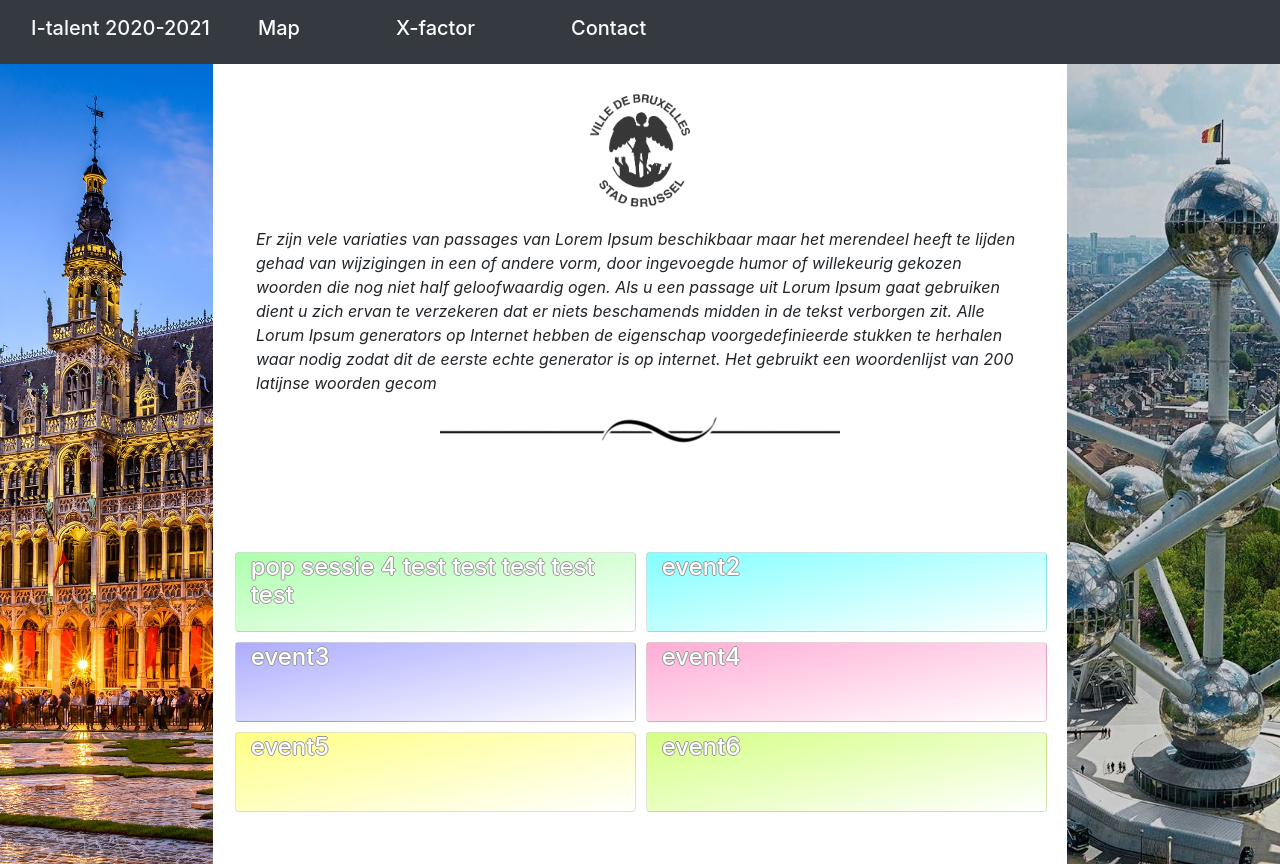
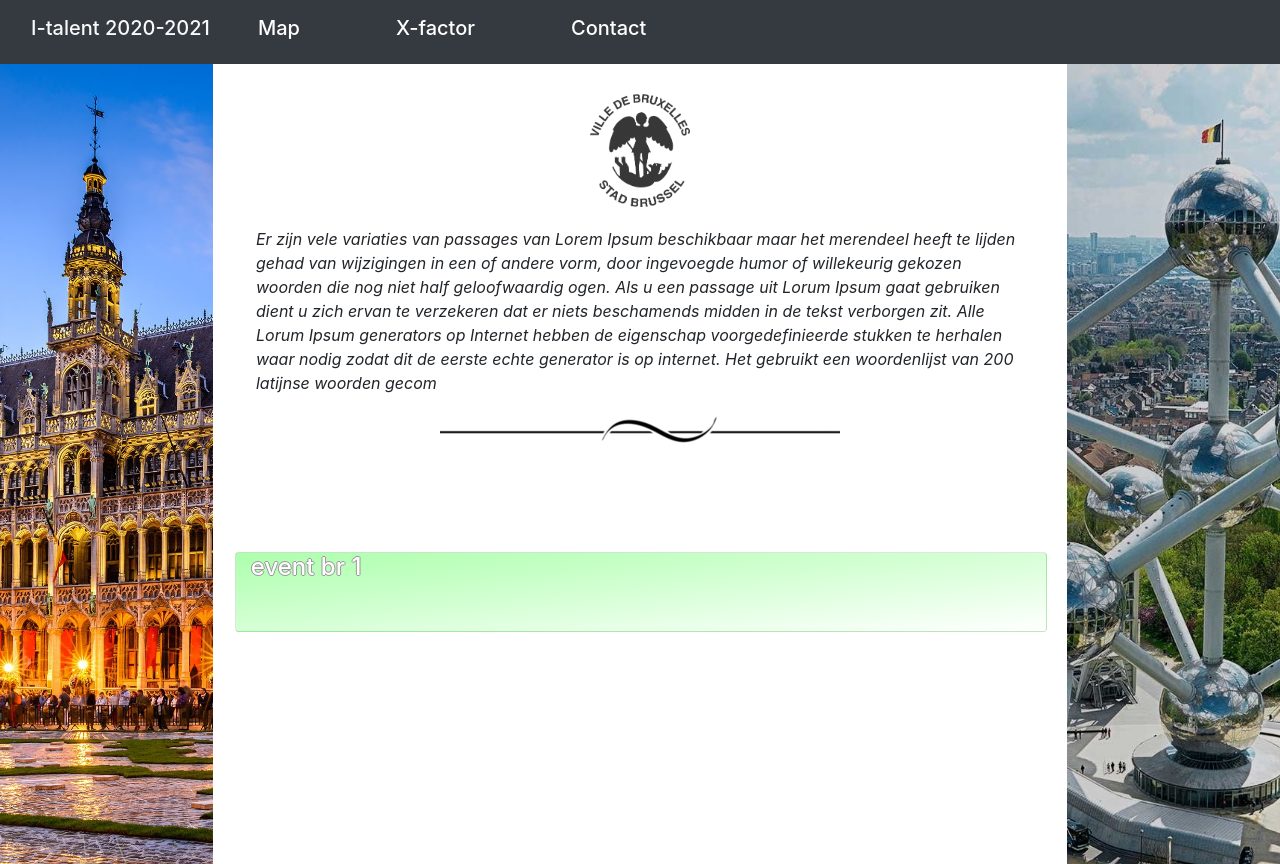
Before and after one commit to MikailMercan1/italent_Mikail_Mercan, an Angular app: page /map/Brussels in a window 1280 px wide. Built offline with nearby package versions, Linux system fonts and the light colour scheme.

Commit message:
progress

```diff
--- a/src/app/belgium-map/belgium-map.component.ts
+++ b/src/app/belgium-map/belgium-map.component.ts
@@ -27,8 +27,8 @@ export class BelgiumMapComponent implements OnInit {
   //first x, then y coordinate
   places = [
      {coordinates: [335,180], name: 'Brussels', color: 'black', events: ["De Warmste Hackathon"]},
-     {coordinates: [490,143], name: 'Hasselt', color: 'red', events: ["evmfksdlkfmskfskdent 1dfsmlkf", "evesdmlfksmdlfmsdt2 fdssf", "esdfsdfsdfvent3"]},
-     {coordinates: [483,184], name: 'Sint-Truiden', color: 'blue', events: ["evmfksdlkfmskfskdent 1dfsmlkf", "evesdmlfksmdlfmsdt2 fdssf", "esdfsdfsdfvent3"]}
+     {coordinates: [490,143], name: 'Hasselt', color: 'red', events: ["Projectweek 2019-2020", "Machine learning", "Firebase", "Brein aan het werk, niet storen!", "POPping", "Low code", "Blockchain (deel 1)", "Blockchain (deel 2)"]},
+     {coordinates: [483,184], name: 'Sint-Truiden', color: 'blue', events: ["Op weg naar 5G", "Uitdagingen in de wereld van e-forensics & cybercrime", "Google Hash Code 2021"]}
    ];
 
   constructor(private router: Router) {
@@ -87,7 +87,7 @@ export class BelgiumMapComponent implements OnInit {
         //Set onclick event
         sintTruidenCircle.addEventListener("click", (e:Event) => this.goToDetailPage("map/" + this.places[2].name));
         //Set mouseover event
-        sintTruidenCircle.addEventListener("mouseover", (e:Event) => this.displayInfo(this.places[0].events));
+        sintTruidenCircle.addEventListener("mouseover", (e:Event) => this.displayInfo(this.places[2].events));
         //Set mouseout event
         sintTruidenCircle.addEventListener("mouseout", (e:Event) => this.removeInfo());
 
--- a/src/app/brussels-detail/brussels-detail.component.html
+++ b/src/app/brussels-detail/brussels-detail.component.html
@@ -21,25 +21,6 @@
                         <div class="col-sm card text-white h4"  id="card0">
 
                         </div>
-                        <div class="col-sm card text-white h4" id="card1">
-
-                        </div>
-                    </div>
-                    <div class="row center-cards">
-                        <div class="col-sm card text-white h4" id="card2">
-
-                        </div>
-                        <div class="col-sm card text-white h4" id="card3">
-
-                        </div>
-                    </div>
-                    <div class="row center-cards">
-                        <div class="col-sm card text-white h4" id="card4">
-
-                        </div>
-                        <div class="col-sm card text-white h4" id="card5">
-
-                        </div>
                     </div>
                 </div>
             </div>
--- a/src/app/brussels-detail/brussels-detail.component.ts
+++ b/src/app/brussels-detail/brussels-detail.component.ts
@@ -1,4 +1,7 @@
 import { Component, OnInit } from '@angular/core';
+import * as jsonData from '../../assets/data-events/events.json';
+import { DataService } from '../data.service';
+import { Router } from '@angular/router';
 
 @Component({
   selector: 'app-brussels-detail',
@@ -7,13 +10,21 @@ import { Component, OnInit } from '@angular/core';
 })
 export class BrusselsDetailComponent implements OnInit {
 
-  events = [["pop sessie 4 test test test test test", "#99ff99"], ["event2", "#66ffff"], ["event3", "#9999ff"], ["event4", "#ff99cc"], ["event5", "#ffff66 "], ["event6", "#ccff66"]]
+  products = (jsonData as any).default;
 
-  constructor() { }
+  colors = ["#99ff99", "#66ffff", "#9999ff", "#ff99cc", "#ffff66 ", "#ccff66"]
+  events = []
+
+  constructor(private router: Router, private dataService: DataService) { }
 
   ngOnInit(): void {
     document.getElementById('banner2').style.backgroundImage = "url('../../assets/images/br_banner_2.jpg')";
     document.getElementById('banner1').style.backgroundImage = "url('../../assets/images/br_banner_1.jpg')" ;
+    for (let activity of this.products) {
+      if(activity.location == "Brussel"){
+        this.events.push(activity.name)
+      }
+    }
     this.createPage();
   }
 
@@ -21,15 +32,16 @@ export class BrusselsDetailComponent implements OnInit {
     for (let i = 0; i <this.events.length; i++){
       var id = "card" + i;
       console.log(id)
-      document.getElementById(id).style.background =  "linear-gradient(to bottom right, " + this.events[i][1] + ", #ffffff 100%)";
-      document.getElementById(id).addEventListener("click", (e:Event) => this.openEvent(this.events[i][0]));
-      document.getElementById(id).innerHTML = this.events[i][0];
+      document.getElementById(id).style.background =  "linear-gradient(to bottom right, " + this.colors[i] + ", #ffffff 100%)";
+      document.getElementById(id).addEventListener("click", (e:Event) => this.openEvent(this.events[i]));
+      document.getElementById(id).innerHTML = this.events[i];
     }
   }
 
 
   openEvent(event: string){
-    console.log(event)
+    this.dataService.data = event
+    this.router.navigate(['/event'])
   }
 
 }
--- a/src/app/event/event.component.ts
+++ b/src/app/event/event.component.ts
@@ -10,25 +10,30 @@ import * as jsonData from '../../assets/data-events/events.json';
 export class EventComponent implements OnInit {
 
   data: string;
-  events = ["event1", "event2", "event3"]
+  products: any = (jsonData as any).default;
 
-  products: any = (jsonData as any).default;
   title: string;
   text: string;
   images: string;
   photos= "";
+  itemIsFound = false;
 
   constructor(private dataService: DataService) { }
 
   ngOnInit(): void {
+
     this.data = this.dataService.data;
     this.dataService.data = undefined;
-    const index = this.events.indexOf(this.data);
-    if(index > -1){
-      console.log()
-      this.title = this.products[index].name;
-      this.text = this.products[index].text;
-      this.images = this.products[index].images;
+    for (let activity of this.products){
+      if(activity.name == this.data){
+        this.title = activity.name;
+        this.text = activity.text;
+        this.images = activity.images;
+        this.itemIsFound = true;
+      }
+    }
+
+    if(this.itemIsFound){
       var imagesArray = this.images.split(",")
       if(imagesArray.length > 0){
 
@@ -37,7 +42,7 @@ export class EventComponent implements OnInit {
         this.photos = "Photo's"
       }
     } else {
-      this.title = "Something went wrong."
+      this.title = "Something went wrong"
     }
 
   }
--- a/src/app/hasselt-detail/hasselt-detail.component.css
+++ b/src/app/hasselt-detail/hasselt-detail.component.css
@@ -2,6 +2,7 @@
     margin: 5px;
     opacity: 0.8;
     height: 80px;
+    max-width: 48%;
     text-shadow: 1px 0 0 grey, 0 -1px 0 grey, 0 1px 0 grey, -1px 0 0 grey;
 }
 
--- a/src/app/hasselt-detail/hasselt-detail.component.ts
+++ b/src/app/hasselt-detail/hasselt-detail.component.ts
@@ -1,4 +1,7 @@
 import { Component, OnInit } from '@angular/core';
+import * as jsonData from '../../assets/data-events/events.json';
+import { DataService } from '../data.service';
+import { Router } from '@angular/router';
 
 @Component({
   selector: 'app-hasselt-detail',
@@ -7,13 +10,21 @@ import { Component, OnInit } from '@angular/core';
 })
 export class HasseltDetailComponent implements OnInit {
 
-  events = [["pop sessie 4 test test test test test", "#99ff99"], ["event2", "#66ffff"], ["event3", "#9999ff"], ["event4", "#ff99cc"], ["event5", "#ffff66 "], ["event6", "#ccff66"]]
+  products = (jsonData as any).default;
 
-  constructor() { }
+  colors = ["#99ff99", "#66ffff", "#9999ff", "#ff99cc", "#ffff66 ", "#ccff66"]
+  events = []
+
+  constructor(private router: Router, private dataService: DataService) { }
 
   ngOnInit(): void {
     document.getElementById('banner1').style.backgroundImage = "url('../../assets/images/ha_banner_2.jpg')";
     document.getElementById('banner2').style.backgroundImage = "url('../../assets/images/ha_banner_1.png')" ;
+    for (let activity of this.products) {
+      if(activity.location == "Hasselt"){
+        this.events.push(activity.name)
+      }
+    }
     this.createPage();
   }
 
@@ -21,15 +32,16 @@ export class HasseltDetailComponent implements OnInit {
     for (let i = 0; i <this.events.length; i++){
       var id = "card" + i;
       console.log(id)
-      document.getElementById(id).style.background =  "linear-gradient(to bottom right, " + this.events[i][1] + ", #ffffff 100%)";
-      document.getElementById(id).addEventListener("click", (e:Event) => this.openEvent(this.events[i][0]));
-      document.getElementById(id).innerHTML = this.events[i][0];
+      document.getElementById(id).style.background =  "linear-gradient(to bottom right, " + this.colors[i] + ", #ffffff 100%)";
+      document.getElementById(id).addEventListener("click", (e:Event) => this.openEvent(this.events[i]));
+      document.getElementById(id).innerHTML = this.events[i];
     }
   }
 
 
   openEvent(event: string){
-    console.log(event)
+    this.dataService.data = event
+    this.router.navigate(['/event'])
   }
 
 }
--- a/src/app/sint-truiden-detail/sint-truiden-detail.component.css
+++ b/src/app/sint-truiden-detail/sint-truiden-detail.component.css
@@ -2,6 +2,7 @@
     margin: 5px;
     opacity: 0.8;
     height: 80px;
+    max-width: 48%;
     text-shadow: 1px 0 0 grey, 0 -1px 0 grey, 0 1px 0 grey, -1px 0 0 grey;
 }
 
--- a/src/app/sint-truiden-detail/sint-truiden-detail.component.ts
+++ b/src/app/sint-truiden-detail/sint-truiden-detail.component.ts
@@ -1,6 +1,7 @@
 import { Component, OnInit } from '@angular/core';
 import { DataService } from '../data.service';
 import { Router } from '@angular/router';
+import * as jsonData from '../../assets/data-events/events.json';
 
 @Component({
   selector: 'app-sint-truiden-detail',
@@ -9,13 +10,24 @@ import { Router } from '@angular/router';
 })
 export class SintTruidenDetailComponent implements OnInit {
 
-  events = [["pop sessie 4 test test test test test", "#99ff99"], ["event2", "#66ffff"], ["event3", "#9999ff"], ["event4", "#ff99cc"], ["event5", "#ffff66 "], ["event6", "#ccff66"]]
+
+  products = (jsonData as any).default;
+
+  colors = ["#99ff99", "#66ffff", "#9999ff", "#ff99cc", "#ffff66 ", "#ccff66"]
+  events = []
 
   constructor(private router: Router, private dataService: DataService) { }
 
   ngOnInit(): void {
     document.getElementById('banner1').style.backgroundImage = "url('../../assets/images/st_banner_2.jpg')";
     document.getElementById('banner2').style.backgroundImage = "url('../../assets/images/st_banner_1.jpg')" ;
+    for (let activity of this.products) {
+      if(activity.location == "Sint-Truiden"){
+        this.events.push(activity.name)
+      }
+    }
+
+    console.log(this.events)
     this.createPage();
 
   }
@@ -24,9 +36,9 @@ export class SintTruidenDetailComponent implements OnInit {
     for (let i = 0; i <this.events.length; i++){
       var id = "card" + i;
       console.log(id)
-      document.getElementById(id).style.background =  "linear-gradient(to bottom right, " + this.events[i][1] + ", #ffffff 100%)";
-      document.getElementById(id).addEventListener("click", (e:Event) => this.openEvent(this.events[i][0]));
-      document.getElementById(id).innerHTML = this.events[i][0];
+      document.getElementById(id).style.background =  "linear-gradient(to bottom right, " + this.colors[i] + ", #ffffff 100%)";
+      document.getElementById(id).addEventListener("click", (e:Event) => this.openEvent(this.events[i]));
+      document.getElementById(id).innerHTML = this.events[i];
     }
   }
 
--- a/src/assets/data-events/events.json
+++ b/src/assets/data-events/events.json
@@ -1,20 +1,52 @@
 [
     {
+        "id": 0,
+        "name": "event st 1",
+        "location": "Sint-Truiden",
+        "text": "tekst van projectweek",
+        "images": "filler.png"
+    },
+    {
         "id": 1,
-        "name": "event1",
-        "text": "lfmsd,f",
+        "name": "event st 2",
+        "location": "Sint-Truiden",
+        "text": "",
         "images": "filler.png"
     },
     {
         "id": 2,
-        "name": "event2",
-        "text": "Donderdag 25 februari 2021 om half zeven s ’avonds vond de jaarlijkse editie van Google’s codeerwedstrijd, Hash Code plaats. Deelnemers krijgen een technisch probleem voorgeschoteld waarvoor ze iets minder dan 4 uur de tijd krijgen om het op te lossen. Dit is een online gebeuren, sinds iedereen ter wereld de optie heeft om mee te doen. Wel werden hubs georganiseerd. Een hub is een overkoepelende groep waar je je als team bij kan aansluiten. Elke hub had eveneens een apart scorebord. \n Ik vormde samen met medestudent Tibo Tips een team om aan deze competitie mee te doen, onder teamnaam “PXL_team_8”. Ook hebben we ons team aangesloten aan Info Support BE hub. Deze bood toegang tot een virtuele ruimte via “gather town”. Via deze website kan je een karakter bewegen door een virtuele zaal, in combinatie met het gebruik van camera en microfoon (is dit goed). In deze zaal is het mogelijk om met verschillende objecten te interageren. Zo kan een team aan een tafel gaan zitten, waardoor teamleden enkel nog verstaanbaar zijn. Dit was een leuk initiatief van de hub organisatoren om verschillende teams samen te brengen tijdens de hackathon. ",
-        "images": "filler.png"
+        "name": "event st 3",
+        "location": "Sint-Truiden",
+        "text": "",
+        "images": "test.png, test2.png"
     },
     {
         "id": 3,
-        "name": "event3",
-        "text": "<i>ITALICS KIJK CODE HIER</i> 25 februari 2021 om half zeven s ’avonds vond de jaarlijkse editie van Google’s codeerwedstrijd, Hash Code plaats. Deelnemers krijgen een technisch probleem voorgeschoteld waarvoor ze iets minder dan 4 uur de tijd krijgen om het op te lossen. Dit is een online gebeuren, sinds iedereen ter wereld de optie heeft om mee te doen. Wel werden hubs georganiseerd. Een hub is een overkoepelende groep waar je je als team bij kan aansluiten. Elke hub had eveneens een apart scorebord.  <br><br> Ik vormde samen met medestudent Tibo Tips een team om aan deze competitie mee te doen, onder teamnaam “PXL_team_8”. Ook hebben we ons team aangesloten aan Info Support BE hub. Deze bood toegang tot een virtuele ruimte via “gather town”. Via deze website kan je een karakter bewegen door een virtuele zaal, in combinatie met het gebruik van camera en microfoon (is dit goed). In deze zaal is het mogelijk om met verschillende objecten te interageren. Zo kan een team aan een tafel gaan zitten, waardoor teamleden enkel nog verstaanbaar zijn. Dit was een leuk initiatief van de hub organisatoren om verschillende teams samen te brengen tijdens de hackathon. ",
+        "name": "event ha 1",
+        "location": "Hasselt",
+        "text": "",
+        "images": "test.png, test2.png"
+    },
+    {
+        "id": 4,
+        "name": "event st 4",
+        "location": "Sint-Truiden",
+        "text": "",
+        "images": "test.png, test2.png"
+    },
+    {
+        "id": 5,
+        "name": "event ha 2",
+        "location": "Hasselt",
+        "text": "",
+        "images": "test.png, test2.png"
+    },
+    {
+        "id": 6,
+        "name": "event br 1",
+        "location": "Brussel",
+        "text": "",
         "images": "test.png, test2.png"
     }
+
 ]
```
Also changed, not shown: src/app/belgium-map/belgium-map.component.html (+0 -71 lines), src/app/sint-truiden-detail/sint-truiden-detail.component.html (+0 -8 lines), src/app/x-factor/x-factor.component.html (+0 -8 lines).
